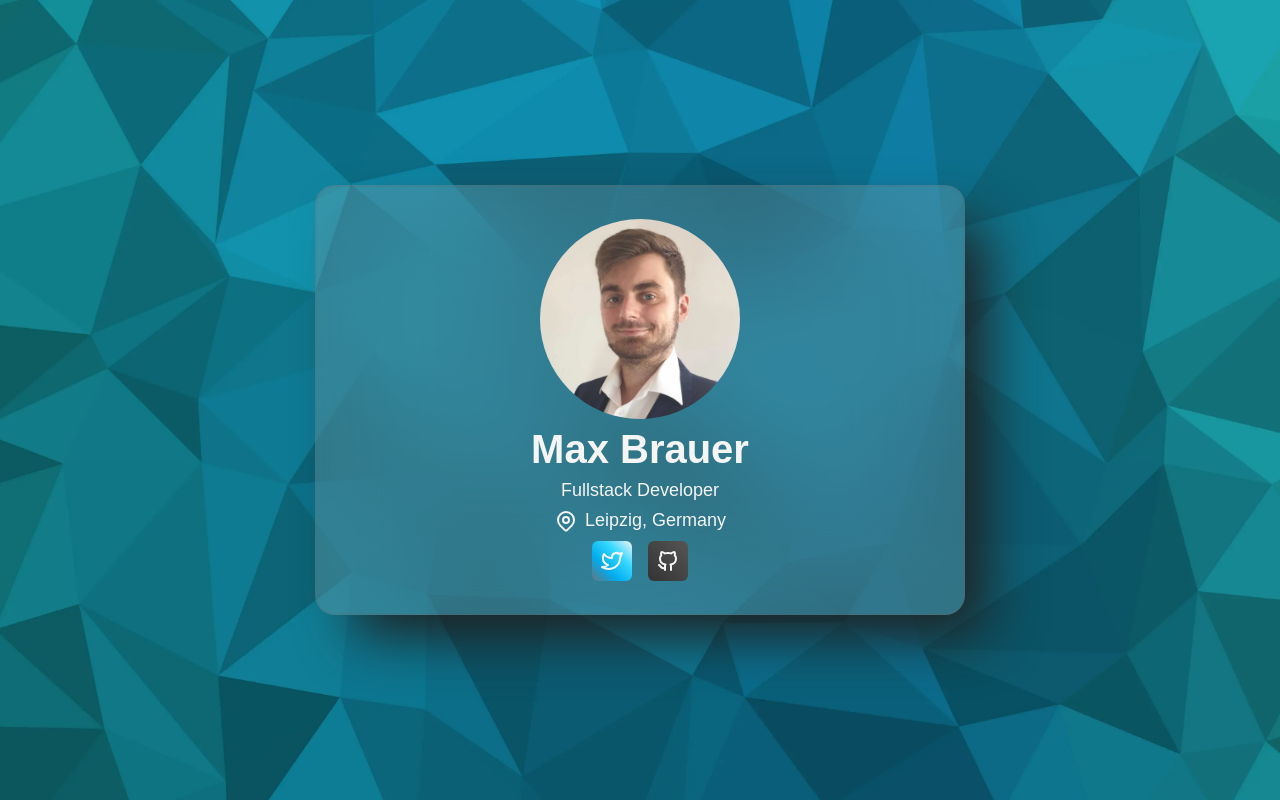
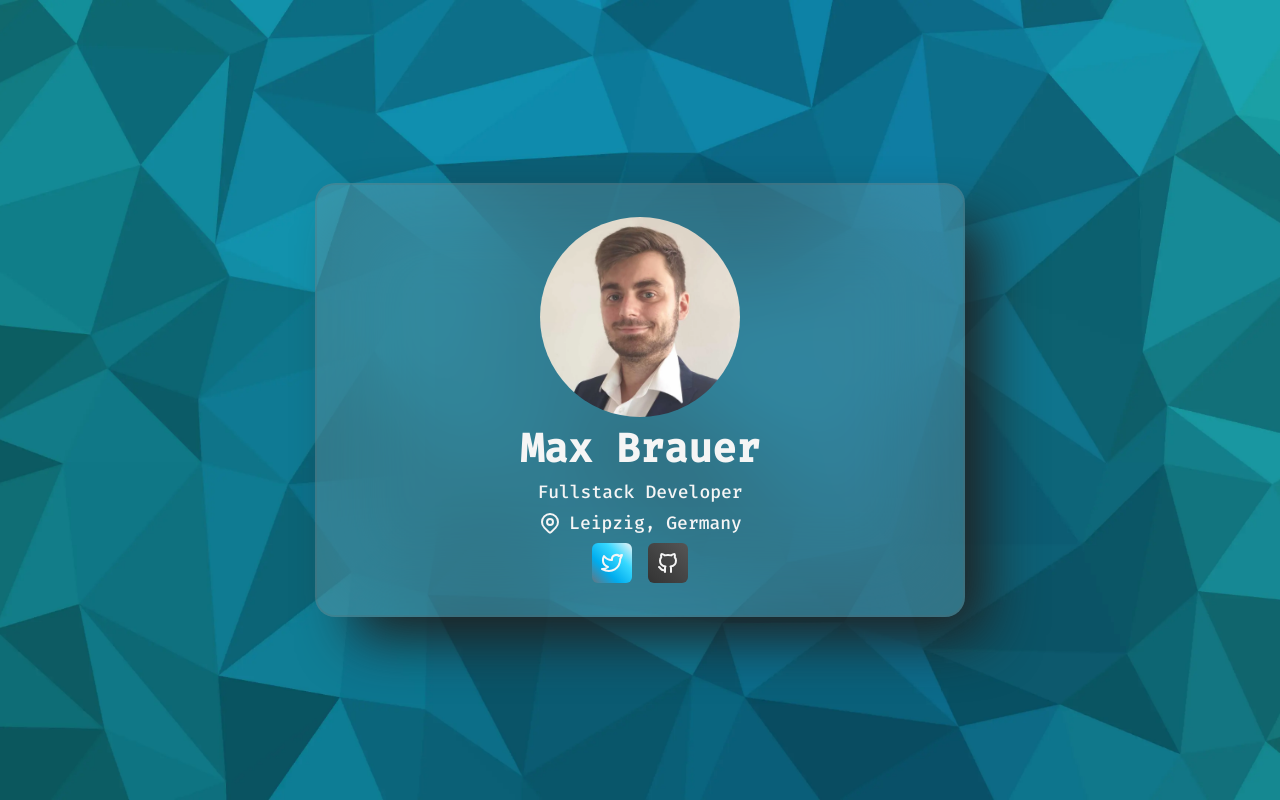
Before and after one commit to DebVortex/max-brauer.de, a website: page src/index.html in a window 1280 px wide. Drawn offline with Linux system fonts and the light colour scheme.

Commit message:
Corrected font

```diff
--- a/src/static/main.scss
+++ b/src/static/main.scss
@@ -1,5 +1,11 @@
 @import "reset";
-@import url("/static/font/FiraMono-Medium.ttf");
+
+@font-face {
+    font-family: 'FiraMono-Medium';
+    font-style: medium;
+    font-weight: 400;
+    src: url("/static/font/FiraMono-Medium.ttf");
+}
 
 body {
     font: 18px "FiraMono-Medium", sans-serif;
```
Also changed, not shown: src/static/main.css, src/static/main.min.css.
